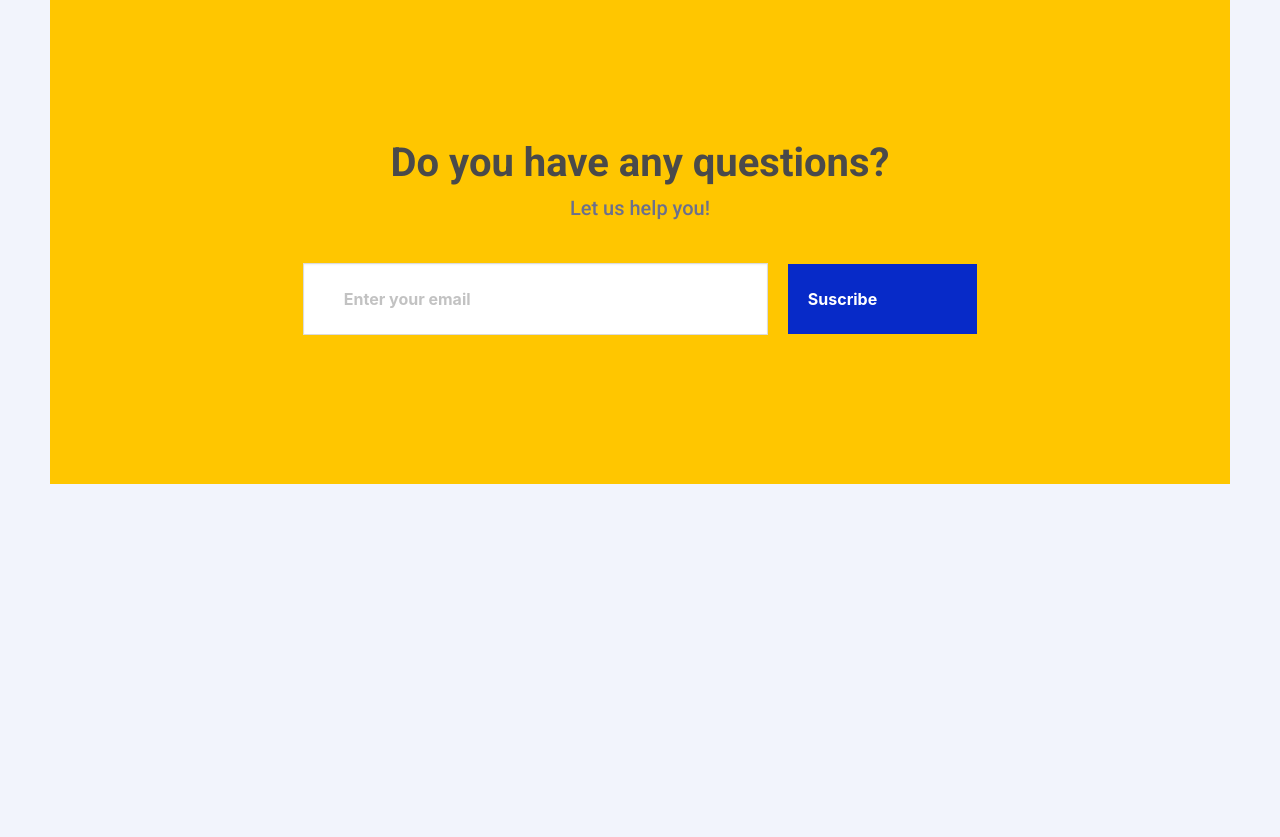
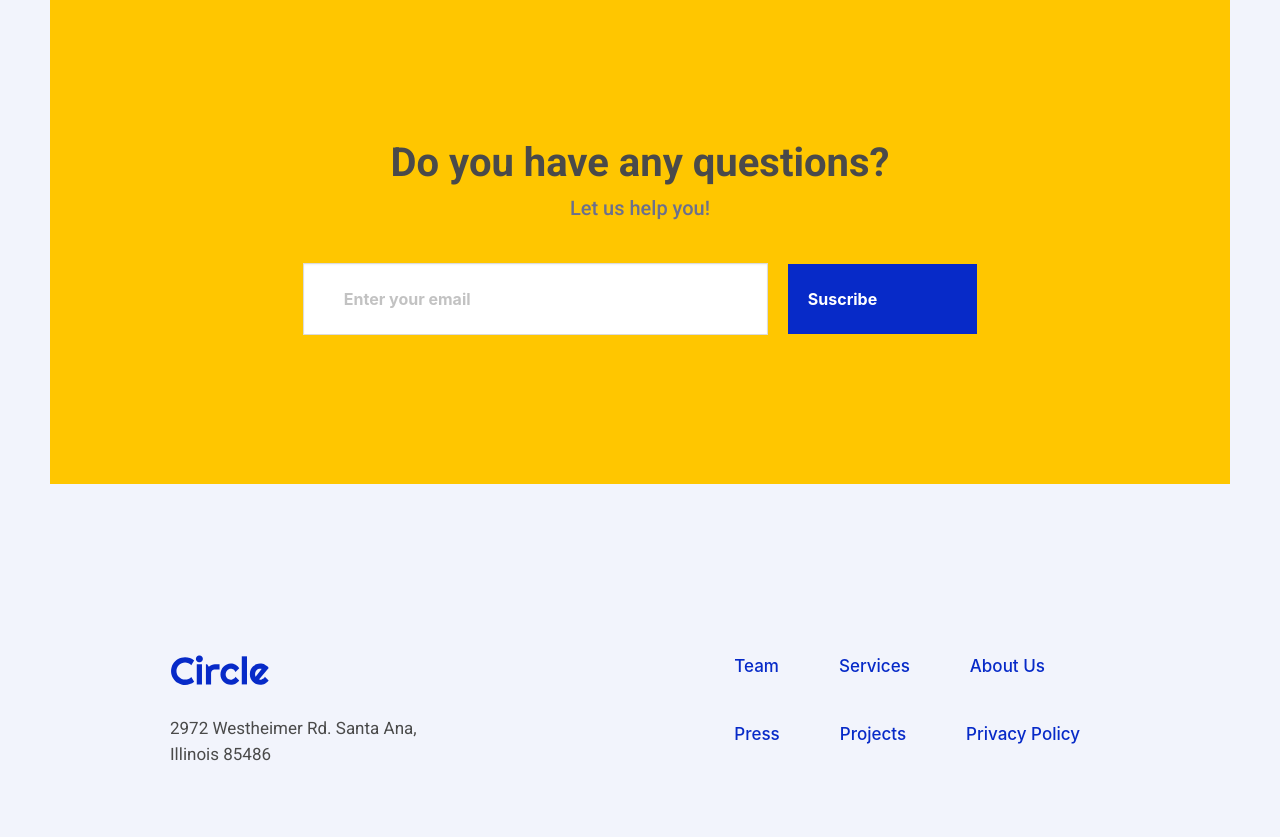
Before and after one commit to gustavojim/Mid-term-project-GJ, a plain HTML site: page index.html in a window 1280 px wide. Shown: the part 3201-4038 px from the top of the page. Before the commit the page ends 3735 px from the top, so only its background shows below. Drawn offline with Linux system fonts and the light colour scheme; files whose address does not match are found by name.

Commit message:
Terminado footer

```diff
--- a/css/footer.css
+++ b/css/footer.css
@@ -40,3 +40,24 @@
     background-color:#292E47;
     color: white;
 }
+
+footer {
+    height: 300px;
+    margin: 50px ;
+    padding: 120px 120px;
+    display:flex;
+}
+
+.address {
+    width: 250px;
+}
+
+.logo-footer {
+    width: 100px;
+}
+
+.text-footer {
+color: #072ac8 !important;
+font-weight: 500 !important;
+padding: 0px 30px 30px 30px ;
+}
--- a/index.html
+++ b/index.html
@@ -138,7 +138,8 @@
           </span>
           <p class="text-a-card">User Interface Design</p>
           <br>
-          <p class="text-c-card">Circle provides you with a stunning user interface design that is accessible to everyone.</p>
+          <p class="text-c-card">Circle provides you with a stunning user interface design that is accessible to
+            everyone.</p>
           <a class="button lear-btn-recent">
             <strong>Lear more</strong>
           </a>
@@ -164,7 +165,8 @@
           </span>
           <p class="text-a-card">Application Development</p>
           <br>
-          <p class="text-c-card">We develop high-quality mobile and web applications using the latest technology stack.</p>
+          <p class="text-c-card">We develop high-quality mobile and web applications using the latest technology stack.
+          </p>
           <a class="button lear-btn-recent">
             <strong>Lear more</strong>
           </a>
@@ -196,11 +198,30 @@ Let us help you!
     </div>
   </div>
 
-
-
-
-
-
+  <footer>
+    <div class="container">
+      <div class="address">
+      <img class="logo-footer" src="Images/logos/circle.svg" />
+      <br>
+      <br>
+      <h3 class="text-c">
+        2972 Westheimer Rd. Santa Ana, Illinois 85486
+      </h3>
+    </div>
+    </div>
+    <div class="footer-menu"">
+      <div class="field has-addons">
+      <a class="navbar-item text-footer"> Team </a>
+      <a class="navbar-item text-footer"> Services </a>
+      <a class="navbar-item text-footer"> About Us </a>
+    </div>
+    <div class="field has-addons">
+      <a class="navbar-item text-footer"> Press </a>
+      <a class="navbar-item text-footer"> Projects </a>
+      <a class="navbar-item text-footer"> Privacy Policy </a>
+    </div>
+    </div>
+  </footer>
 
 
 
```
Lines whose indentation alone changed are shown as unchanged.
